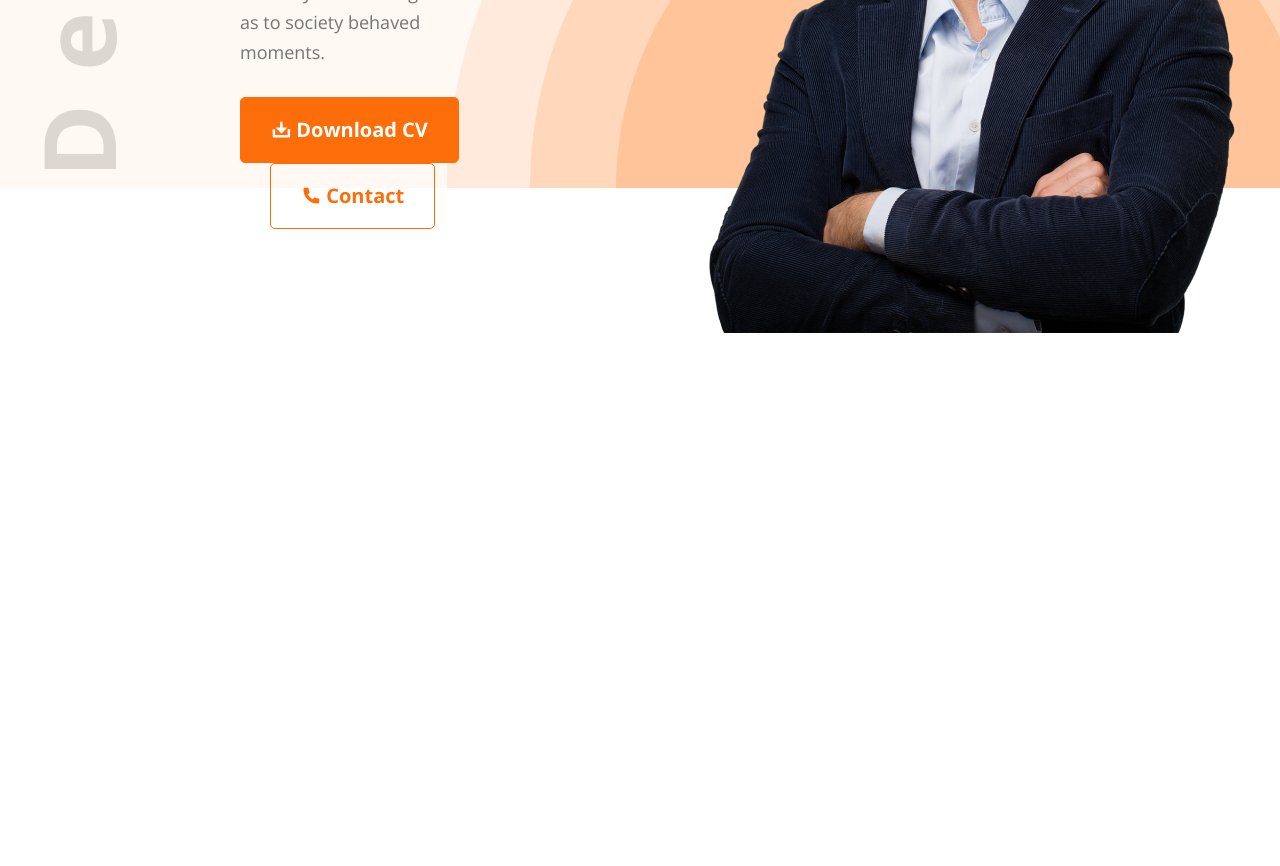
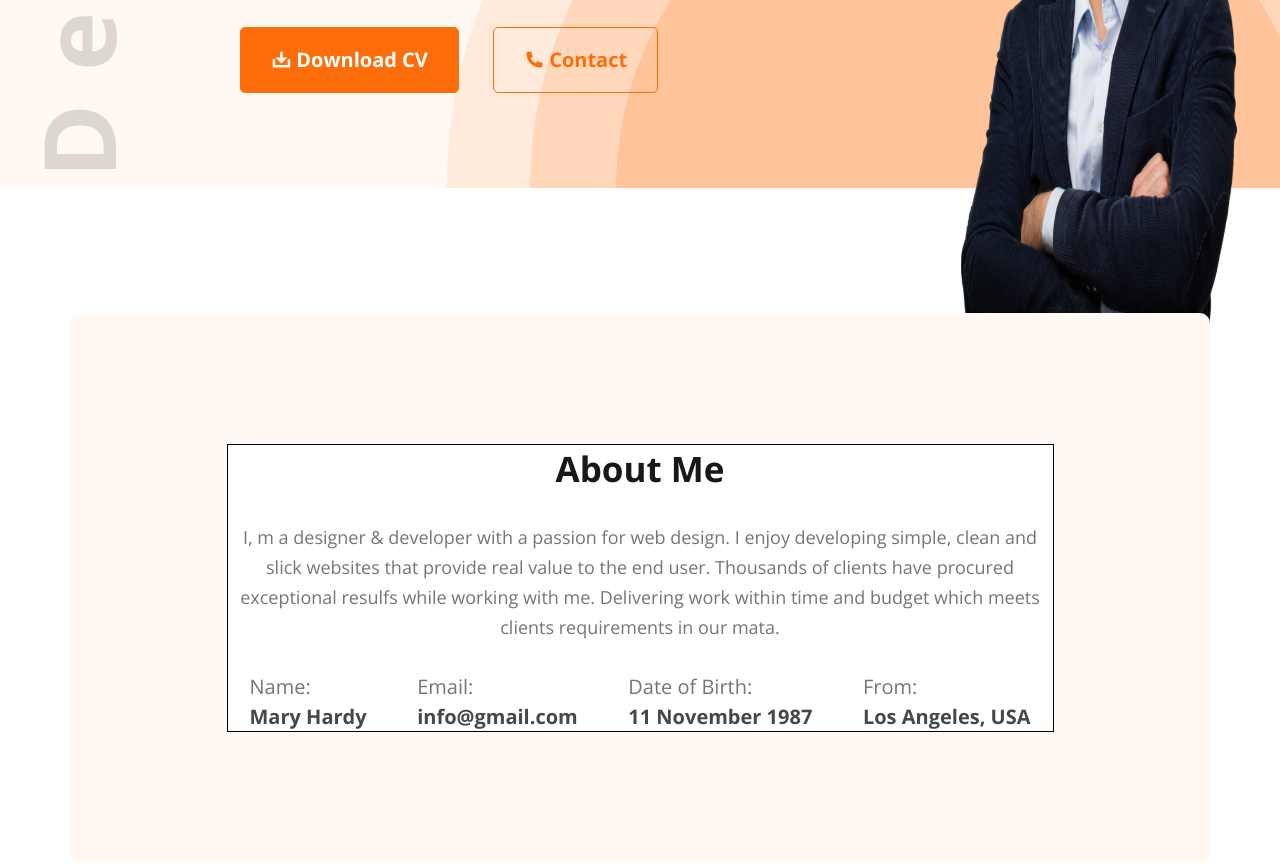
Before and after one commit to devrakibulrahman/mary-hardy-porfolio, a plain HTML site: page index.html in a window 1280 px wide. Shown: the part 612-1478 px from the top of the page. Before the commit the page ends 950 px from the top, so only its background shows below. Drawn offline with nearby package versions, Linux system fonts and the light colour scheme.

Commit message:
about section completed

```diff
--- a/css/style.css
+++ b/css/style.css
@@ -50,6 +50,13 @@
     background: rgb(253, 110, 10);
     border: 1px solid rgb(253, 110, 10);
     color: #FFFFFF;
+}
+
+.section-title{
+    font-size: 35px;
+    font-weight: 700;
+    color: rgb(24, 24, 24);
+    text-align: center;
 }
 
 .container{
@@ -157,12 +164,72 @@
     margin-right: 38px;
 }
 
-/* #header-body .side-img{
-    width: 774px;
-    height: 136px;
-    background-image: url(../img/developer.png);
-} */
+.hero-section .hero-img .hero{
+    width: 100%;
+    height: 100%;
+}
 
 /* ============================== header section (hero section) end =============================== */
+/* ============================== header section end =============================== */
 
-/* ============================== header section end =============================== */
+/* ============================== about section start =============================== */
+#about-body{
+    width: 100%;
+    height: 800px;
+    background: rgb(255, 255, 255);
+    display: flex;
+    align-items: center;
+    justify-content: center;
+}
+
+.about-details-container{
+    width: 1140px;
+    height: 550px;
+    background-color: rgb(255, 248, 243);
+    border-radius: 10px;
+    display: flex;
+    align-items: center;
+    justify-content: center;
+}
+
+.about-details-container .about-content{
+    width: 827px;
+    height: 288px;
+    border: 1px solid rgb(0, 0, 0);
+    background-color: rgb(255, 255, 255);
+}
+
+.about-details-container .about-content .section-title{
+    margin-bottom: 30px;
+}
+
+.about-details-container .about-content .about-para{
+    font-size: 18px;
+    font-weight: 400;
+    line-height: 30px;
+    text-align: center;
+    color: rgb(117, 117, 117);
+    margin: 30px 0;
+}
+
+.about-details-container .about-content .personal-details-container{
+    display: flex;
+    align-items: center;
+    justify-content: space-between;
+    margin: 30px 22px;
+}
+
+.about-details-container .about-content .personal-details-container .per-items .per-sub-head{
+    font-size: 20px;
+    font-weight: 400;
+    color: rgb(117, 117, 117);
+    line-height: 30px;
+}
+
+.about-details-container .about-content .personal-details-container .per-items .per-det{
+    font-size: 20px;
+    font-weight: 700;
+    line-height: 30px;
+    color: #474747;
+}
+/* ============================== about section end =============================== */
--- a/index.html
+++ b/index.html
@@ -47,12 +47,43 @@
                     <button class="btn-secondary ml"><i class="ri-phone-fill"></i> Contact</button>
                 </div>
             </div>
-            <div class="hero-img">
-                <img src="./img/hardy.png" alt="developer image">
-            </div>
+            <div class="hero-img"><img src="./img/hero.png" alt="image" class="hero"></div>
         </div>
         <div class="side-img"></div>
     </section>
     <!-- ======================= header section end =========================== -->
+
+    <!-- ======================= about section start =========================== -->
+    <section id="about-body">
+        <div class="about-details-container container">
+            <!-- <div class="about-details-container"> -->
+                <div class="about-content">
+                    <h1 class="section-title">About Me</h1>
+                    <p class="about-para">
+                        I, m a designer & developer with a passion for web design. I enjoy developing simple, clean and slick websites that provide real value to the end user. Thousands of clients have procured exceptional resulfs while working with me. Delivering work within time and budget which meets clients requirements in our mata.
+                    </p>
+                    <div class="personal-details-container">
+                        <div class="per-items">
+                            <p class="per-sub-head">Name:</p>
+                            <h4 class="per-det">Mary Hardy</h4>
+                        </div>
+                        <div class="per-items">
+                            <p class="per-sub-head">Email:</p>
+                            <h4 class="per-det">info@gmail.com</h4>
+                        </div>
+                        <div class="per-items">
+                            <p class="per-sub-head">Date of Birth:</p>
+                            <h4 class="per-det">11 November 1987</h4>
+                        </div>
+                        <div class="per-items">
+                            <p class="per-sub-head">From:</p>
+                            <h4 class="per-det">Los Angeles, USA</h4>
+                        </div>
+                    </div>
+                </div>
+            <!-- </div> -->
+        </div>
+    </section>
+    <!-- ======================= about section end =========================== -->
 </body>
 </html>
```
Also changed, not shown: img/hero.png (added).
